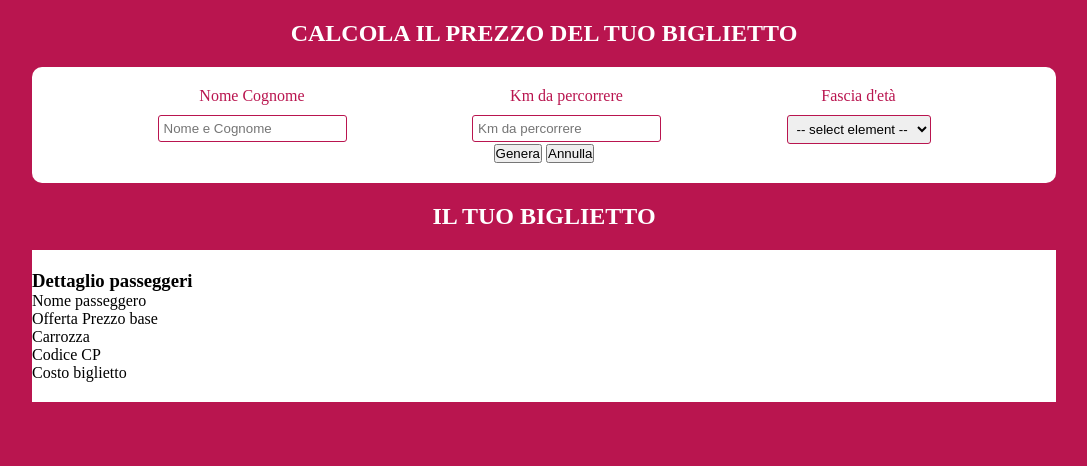
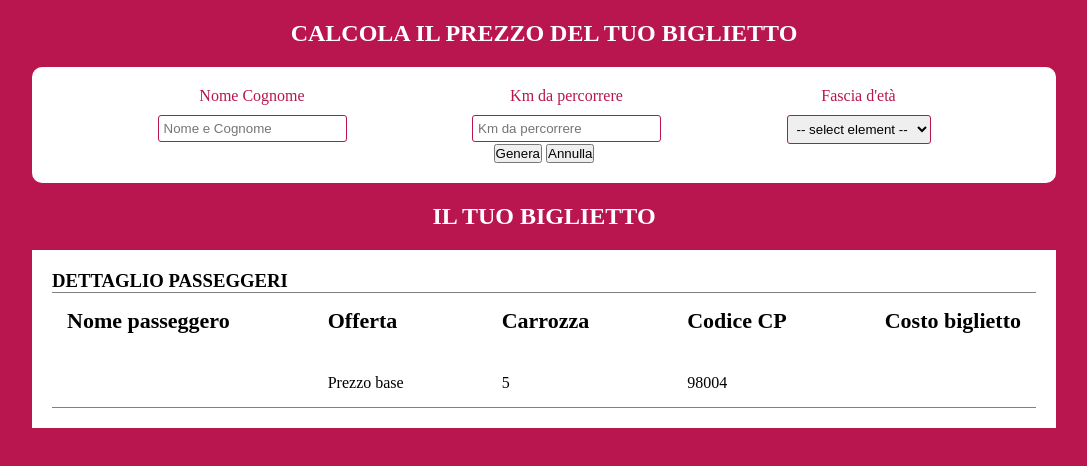
Before and after one commit to Verovannini/js-biglietto-treno-form, a plain HTML site: page index.html in a window 1280 px wide. Both pictures are taken after a click on the button "Genera". Shown: the whole page, without its empty margins (96-1183 px from the left). Drawn offline with Linux system fonts and the light colour scheme.

Commit message:
Random numbers and div ticket-details

```diff
--- a/css/style.css
+++ b/css/style.css
@@ -49,10 +49,27 @@ h2{
     background-color: #fff;
     width: 80%;
     margin: auto;
-    padding: 20px 0;
+    padding: 20px;
     visibility: hidden;
 }
 .visible{
     visibility: visible;
 }
+
+h3{
+    text-transform: uppercase;
+}
+.passenger-details{
+    border-top: 1px solid #808080;
+    border-bottom: 1px solid #808080;
+    display: flex;
+    justify-content: space-between;
+    padding: 15px;
+}
+
+.ticket-title{
+    font-weight: 700;
+    font-size: 22px;
+    padding-bottom: 40px;
+}
 /* END MAIN */
--- a/index.html
+++ b/index.html
@@ -60,16 +60,40 @@
         <div class="my-ticket">
             <h2>Il tuo biglietto</h2>
 
-            <!-- Start Passenger Details -->
+            <!-- Start Ticket Details -->
             <div id="ticket-visible" class="ticket-details">
                 <h3>Dettaglio passeggeri</h3>
-                <div>Nome passeggero <span id="ticket-user-name"></span></div>
-                <div>Offerta <span id="ticket-user-offer"></span></div>
-                <div>Carrozza <span id="ticket-user-number"></span></div>
-                <div>Codice CP <span id="ticket-user-code"></span></div>
-                <div>Costo biglietto <span id="ticket-user-price"></span></div>
+
+                <!-- Start Passenger Details -->
+                <div class="passenger-details">
+                    <div class="ticket-title">
+                        <div>Nome passeggero</div>
+                        <div id="ticket-user-name"></div>
+                    </div>
+
+                    <div>
+                        <div class="ticket-title">Offerta</div>
+                        <div id="ticket-user-offer"></div>
+                    </div>
+
+                    <div>
+                        <div class="ticket-title">Carrozza</div>
+                        <div id="ticket-user-number"></div>
+                    </div>
+
+                    <div>
+                        <div class="ticket-title">Codice CP</div>
+                        <div id="ticket-user-code"></div>
+                    </div>
+
+                    <div>
+                        <div class="ticket-title">Costo biglietto</div>
+                        <div id="ticket-user-price"></div>
+                    </div>
+                </div>
+                <!-- Start Passenger Details -->
             </div>
-            <!-- End Passenger Details -->
+            <!-- End Ticket Details -->
 
         </div>
     </main>
--- a/js/script.js
+++ b/js/script.js
@@ -37,4 +37,26 @@ generateButtonElement.addEventListener('click', function() {
 
     document.getElementById('ticket-user-offer').innerHTML = userOffer;
 
+    // Generare random number da 1 a 9 per la carrozza e stamparlo in ticket-user-number
+    var randomNumberCarrozza = randomNumber(1, 10);
+    console.log(randomNumberCarrozza);
+
+    document.getElementById('ticket-user-number').innerHTML = randomNumberCarrozza;
+
+    // Generare random number tra 90000 e 100000 escluso per il codice treno e stamparlo in ticket-user-code
+    var randomNumberTrain = randomNumber(90000, 100000);
+    console.log(randomNumberTrain);
+
+    document.getElementById('ticket-user-code').innerHTML = randomNumberTrain;
 });
+
+// Funzione RandomNumber
+// Funzione che genera un numero casuale con un minimo e un massimo (il massimo è escluso)
+//
+// min -> numero intero che rappresenta il minimo numero generabile
+// max -> numero intero che rappresenta il massimo numero generabile (il massimo è escluso)
+//
+// return: random number tra min e max (max escluso)
+function randomNumber(min, max) {
+    return Math.floor(Math.random() * (max - min) ) + min;
+  }
```
